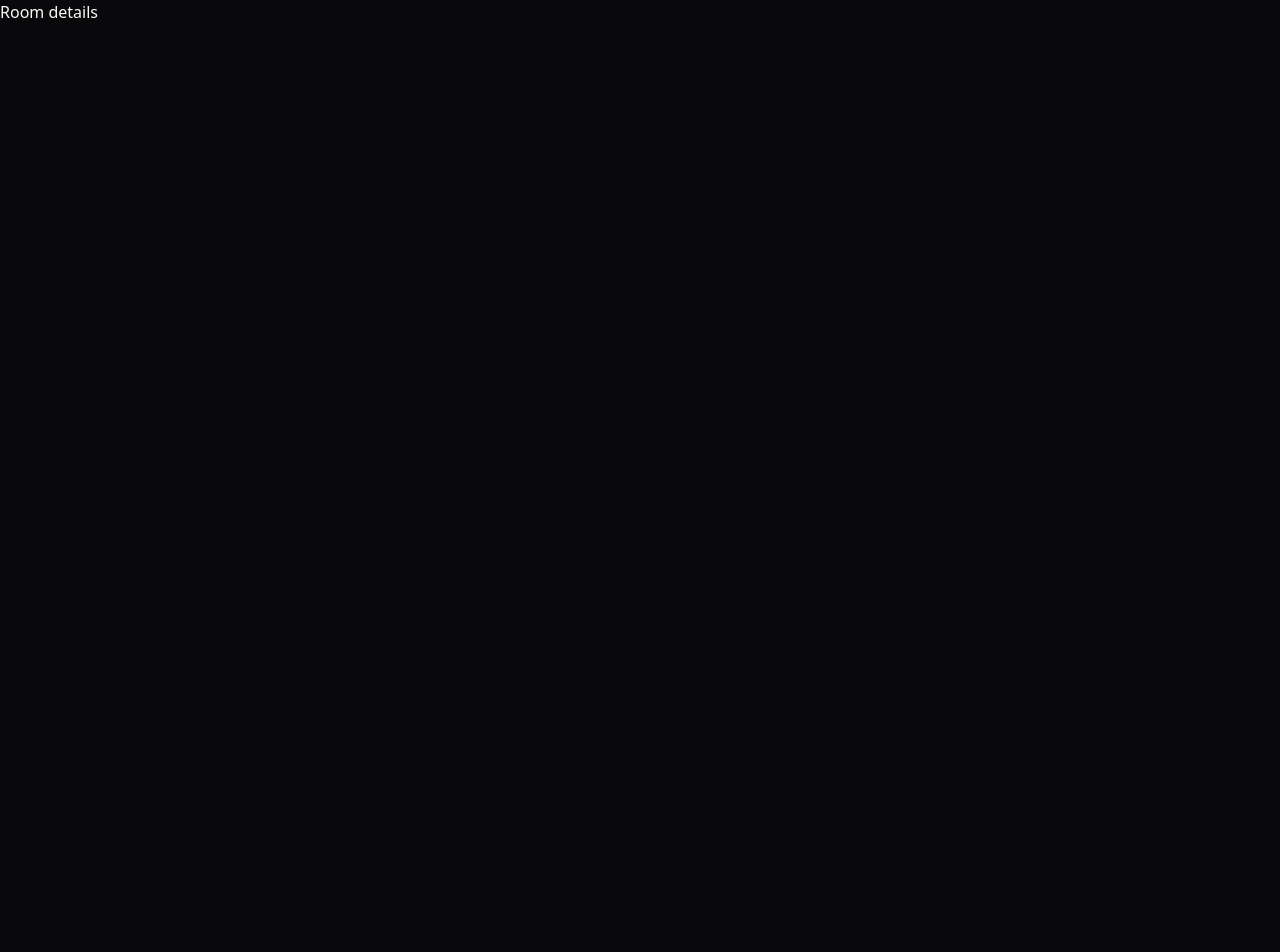
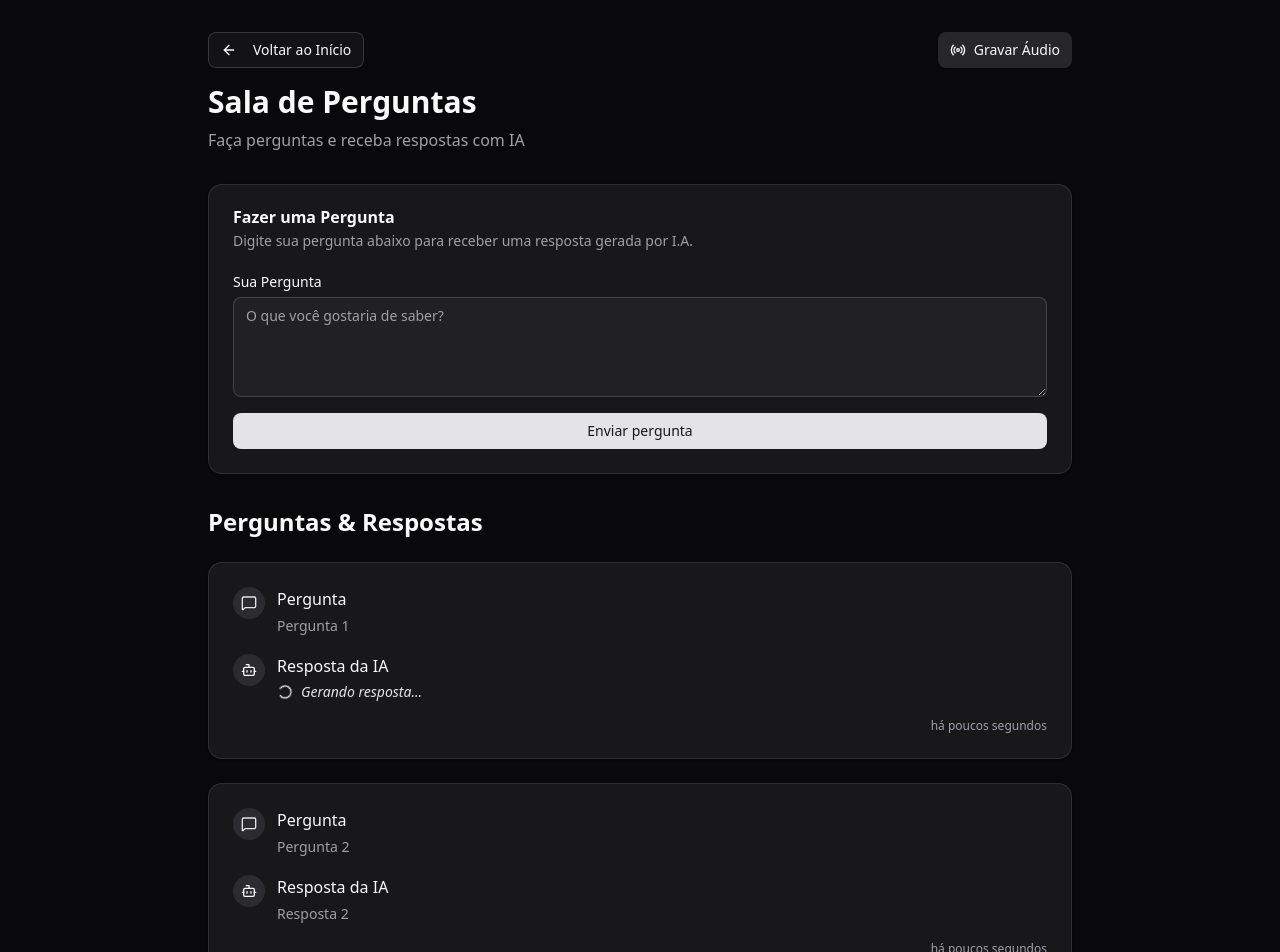
Before and after one commit to allan-mlpe/nlw-agents, a React (Vite) app in the folder web/: page /rooms/1 in a window 1280 px wide. Shown: the top 952 px of the page. Before the commit the page ends 800 px from the top, so only its background shows below. Built offline with nearby package versions, Linux system fonts and the light colour scheme.

Commit message:
feat: adding layout to the room page

```diff
--- a/web/src/pages/room.tsx
+++ b/web/src/pages/room.tsx
@@ -1,15 +1,75 @@
-import { Navigate, useParams } from "react-router-dom"
+import { ArrowLeft, Radio } from 'lucide-react'
+import { Link, Navigate, useParams } from 'react-router-dom'
+import { QuestionForm } from '@/components/question-form'
+import { QuestionItem } from '@/components/question-item'
+import { Button } from '@/components/ui/button'
 
 type RoomParams = {
-    roomId: string
+  roomId: string
 }
 
 export function Room() {
-    const params = useParams<RoomParams>()
+  const params = useParams<RoomParams>()
 
-    if (!params.roomId) {
-        return <Navigate replace to="/" />
-    }
+  if (!params.roomId) {
+    return <Navigate replace to="/" />
+  }
 
-    return <div>Room details</div>
+  return (
+    <div className="min-h-screen bg-zinc-950">
+      <div className="container mx-auto max-w-4xl px-4 py-8">
+        <div className="mb-8">
+          <div className="mb-4 flex items-center justify-between">
+            <Link to="/">
+              <Button variant="outline">
+                <ArrowLeft className="mr-2 size-4" />
+                Voltar ao Início
+              </Button>
+            </Link>
+            <Link to={`/room/${params.roomId}/audio`}>
+              <Button className="flex items-center gap-2" variant="secondary">
+                <Radio className="size-4" />
+                Gravar Áudio
+              </Button>
+            </Link>
+          </div>
+          <h1 className="mb-2 font-bold text-3xl text-foreground">
+            Sala de Perguntas
+          </h1>
+          <p className="text-muted-foreground">
+            Faça perguntas e receba respostas com IA
+          </p>
+        </div>
+
+        <div className="mb-8">
+          <QuestionForm roomId={params.roomId} />
+        </div>
+
+        <div className="space-y-6">
+          <div className="flex items-center justify-between">
+            <h2 className="font-semibold text-2xl text-foreground">
+              Perguntas & Respostas
+            </h2>
+          </div>
+
+          <QuestionItem
+            question={{
+              id: '1',
+              question: 'Pergunta 1',
+              createdAt: new Date().toISOString(),
+            }}
+          />
+
+          <QuestionItem
+            question={{
+              id: '1',
+              question: 'Pergunta 2',
+              answer: 'Resposta 2',
+              createdAt: new Date().toISOString(),
+            }}
+          />
+        </div>
+      </div>
+    </div>
+  )
 }
```
